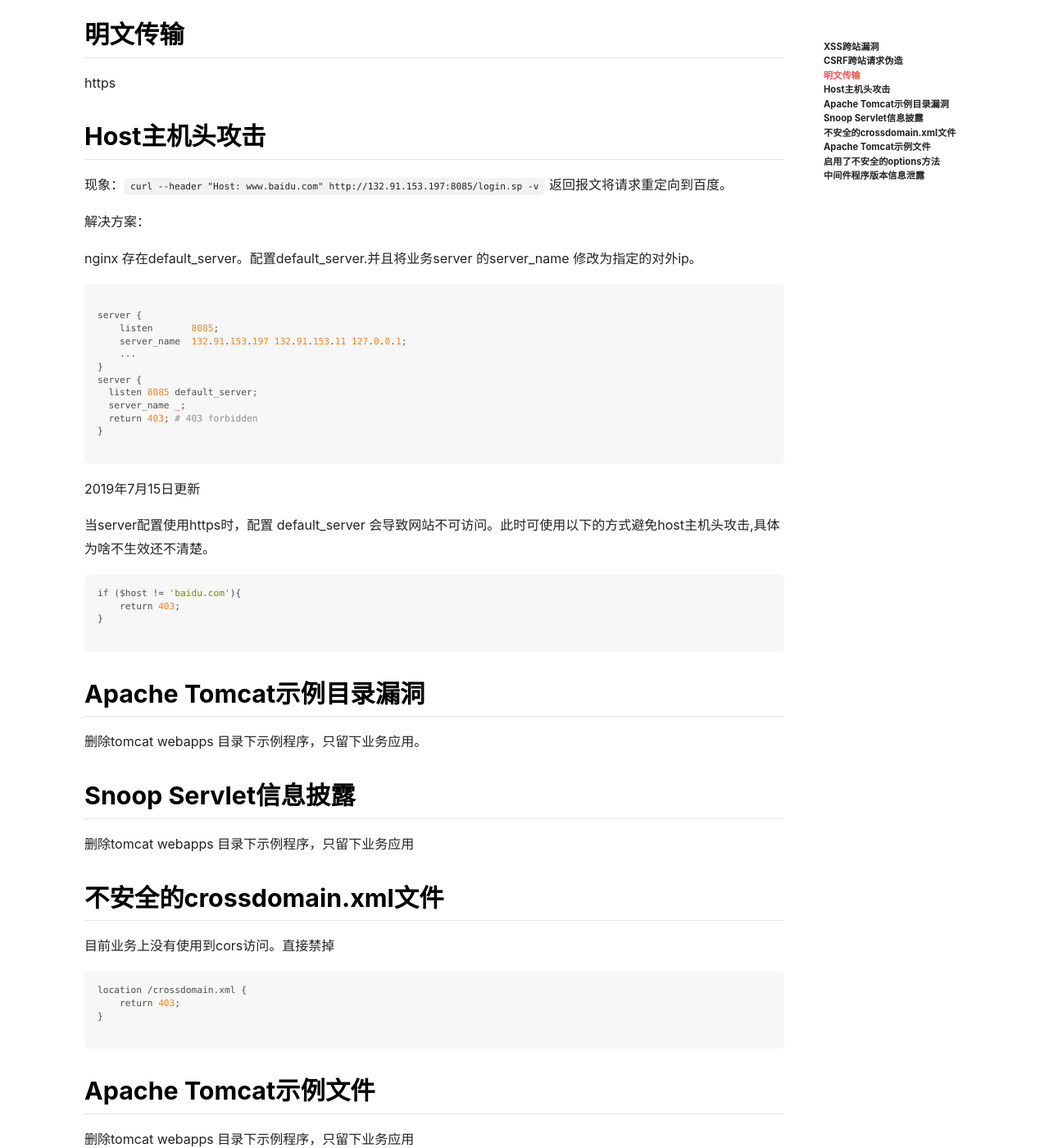
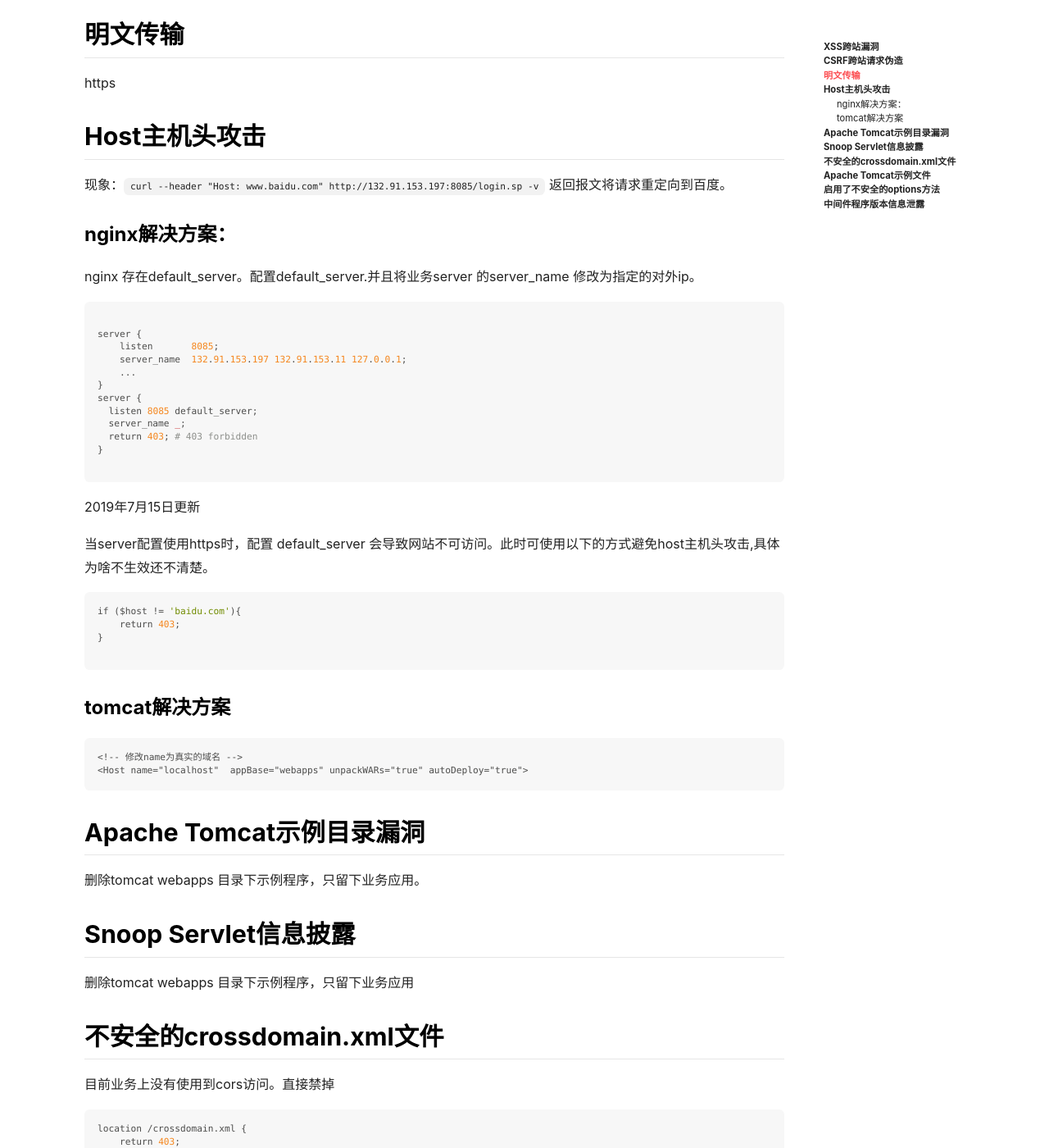
Before and after one commit to lin1005q/lin1005q.github.io, a Jekyll site: the page built from _posts/2019-06-28-安全漏洞解决方案.md, in a window 1280 px wide and 1400 px high, scrolled down 882 px. Shown: the whole window at 82% size. Built offline with Jekyll 4.4.1, drawn with Linux system fonts in a browser that asks for light colours; nearby versions of some CDN libraries; comment, search, counter and statistics services are not loaded.

Commit message:
add host主机头漏洞的tomcat解决方案

````diff
--- a/_posts/2019-06-28-安全漏洞解决方案.md
+++ b/_posts/2019-06-28-安全漏洞解决方案.md
@@ -35,7 +35,7 @@ https
 现象：`curl --header "Host: www.baidu.com" http://132.91.153.197:8085/login.sp -v` 返回报文将请求重定向到百度。
 
 
-解决方案：
+### nginx解决方案：
 
 nginx 存在default_server。配置default_server.并且将业务server 的server_name 修改为指定的对外ip。
 
@@ -63,6 +63,13 @@ if ($host != 'baidu.com'){
     return 403;
 }
 
+```
+
+### tomcat解决方案
+
+```
+<!-- 修改name为真实的域名 -->
+<Host name="localhost"  appBase="webapps" unpackWARs="true" autoDeploy="true">
 ```
 
 ## Apache Tomcat示例目录漏洞
````
